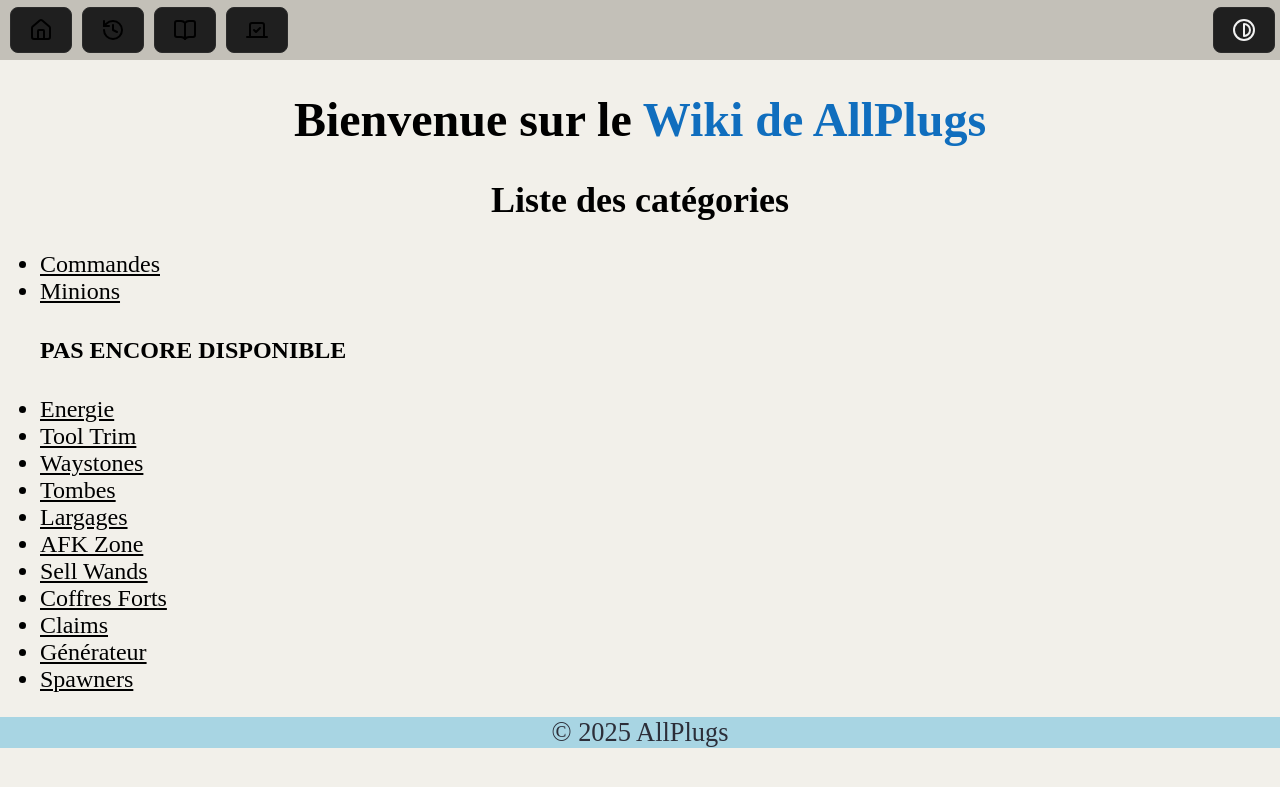
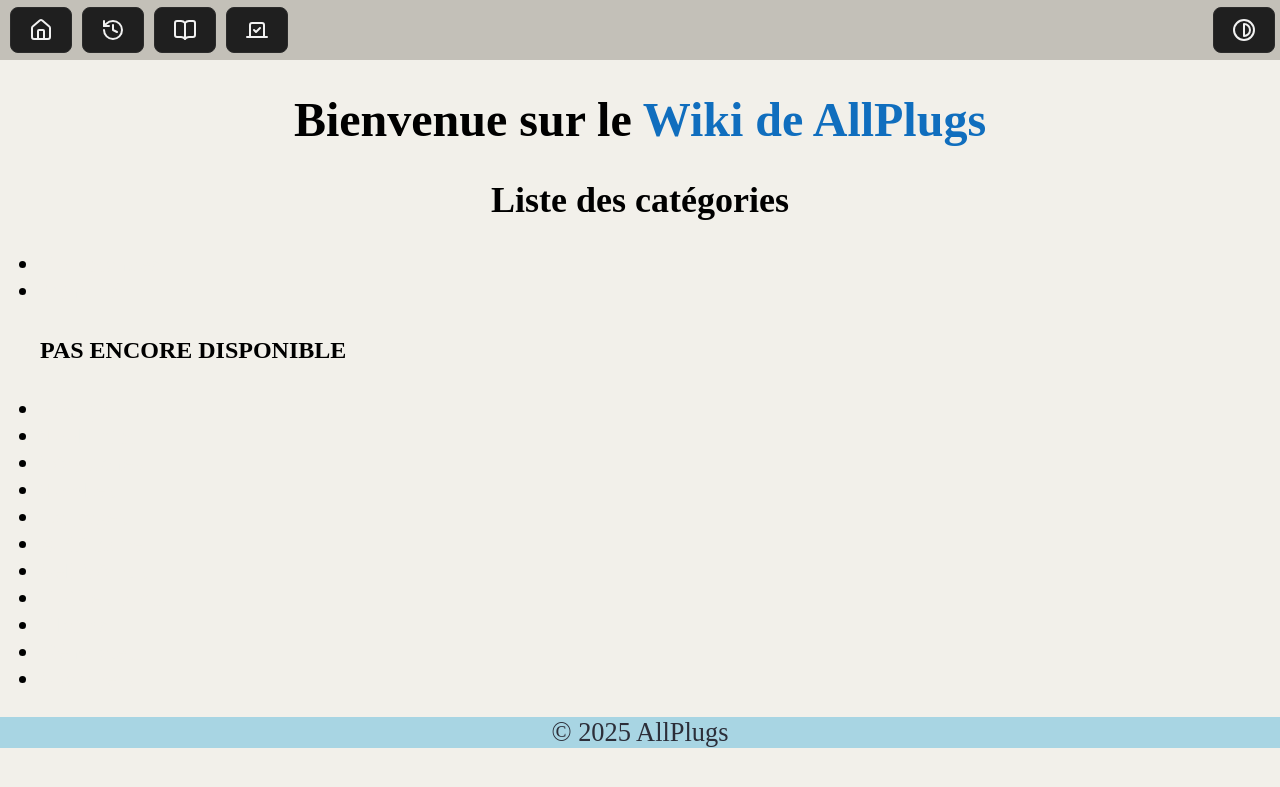
Before and after one commit to Nat688/AllPlugs-Site, a Jekyll site: the page built from wiki.html, in a window 1280 px wide. Shown: the top 787 px of the page. Built offline with Jekyll 4.4.1, drawn with Linux system fonts in a browser that asks for light colours.

Commit message:
Update color boutons

```diff
--- a/wiki.html
+++ b/wiki.html
@@ -5,28 +5,10 @@
 	.title_site {
 		color: #106EBE;
 	}
-	a:link {
-    	color: black;
+	.acolor {
+		color: #F2F0EA;
 	}
-	a:visited {
-    	color: black;
-	}
-    a:hover {
-    	color: black;
-	}
-	a:active, a:focus {
-    	color: black;
-	}
-	body.dark a:link {
-    	color: #F2F0EA;
-	}
-	body.dark a:visited {
-    	color: #F2F0EA;
-	}
-	body.dark a:hover {
-    	color: #F2F0EA;
-	}
-	body.dark a:active, a:focus {
+	body.dark .acolor {
     	color: #F2F0EA;
 	}
 </style>
@@ -36,44 +18,44 @@
 	<h1>Bienvenue sur le <span class="title_site">Wiki de AllPlugs</span></h1>
 	<h2>Liste des catégories</h2> <!-- Liste des catégories pour le wiki -->
 	<ul>
-		<a href="commandes.html">
+		<a href="commandes.html" class="acolor">
 			<li>Commandes <!-- Commandes -->
 		</a>
-		<a href="minions.html">
+		<a href="minions.html" class="acolor">
 			<li>Minions <!-- Minions -->
 		</a>
 		<h4>PAS ENCORE DISPONIBLE</h4>
-    	<a href="energie.html">
+    	<a href="energie.html" class="acolor">
 			<li>Energie <!-- Energie --> <!-- PAS ENCORE DISPO --> <!-- PAGE COMMENCER -->
 		</a>
-		<a href="#">
+		<a href="#" class="acolor">
 			<li>Tool Trim <!-- Tool Trim --> <!-- PAS ENCORE DISPO -->
 		</a>
-		<a href="#">
+		<a href="#" class="acolor">
 			<li>Waystones <!-- Waystone --> <!-- PAS ENCORE DISPO -->
 		</a>
-		<a href="#">
+		<a href="#" class="acolor">
 			<li>Tombes <!-- Tombes --> <!-- PAS ENCORE DISPO -->
 		</a>
-		<a href="#">
+		<a href="#" class="acolor">
 			<li>Largages <!-- Largages --> <!-- PAS ENCORE DISPO -->
 		</a>
-		<a href="#">
+		<a href="#" class="acolor">
 			<li>AFK Zone <!-- AFK Zone --> <!-- PAS ENCORE DISPO -->
 		</a>
-		<a href="#">
+		<a href="#" class="acolor">
 			<li>Sell Wands <!-- Sell Wands --> <!-- PAS ENCORE DISPO -->
 		</a>
-		<a href="#">
+		<a href="#" class="acolor">
 			<li>Coffres Forts <!-- Coffres Forts --> <!-- PAS ENCORE DISPO -->
 		</a>
-		<a href="#">
+		<a href="#" class="acolor">
 			<li>Claims <!-- Claims --> <!-- PAS ENCORE DISPO -->
 		</a>
-		<a href="#">
+		<a href="#" class="acolor">
 			<li>Générateur <!-- Générateur à Minerais --> <!-- PAS ENCORE DISPO -->
 		</a>
-		<a href="#">
+		<a href="#" class="acolor">
 			<li>Spawners <!-- Spawners --> <!-- PAS ENCORE DISPO -->
 		</a>
 	</ul>
```
